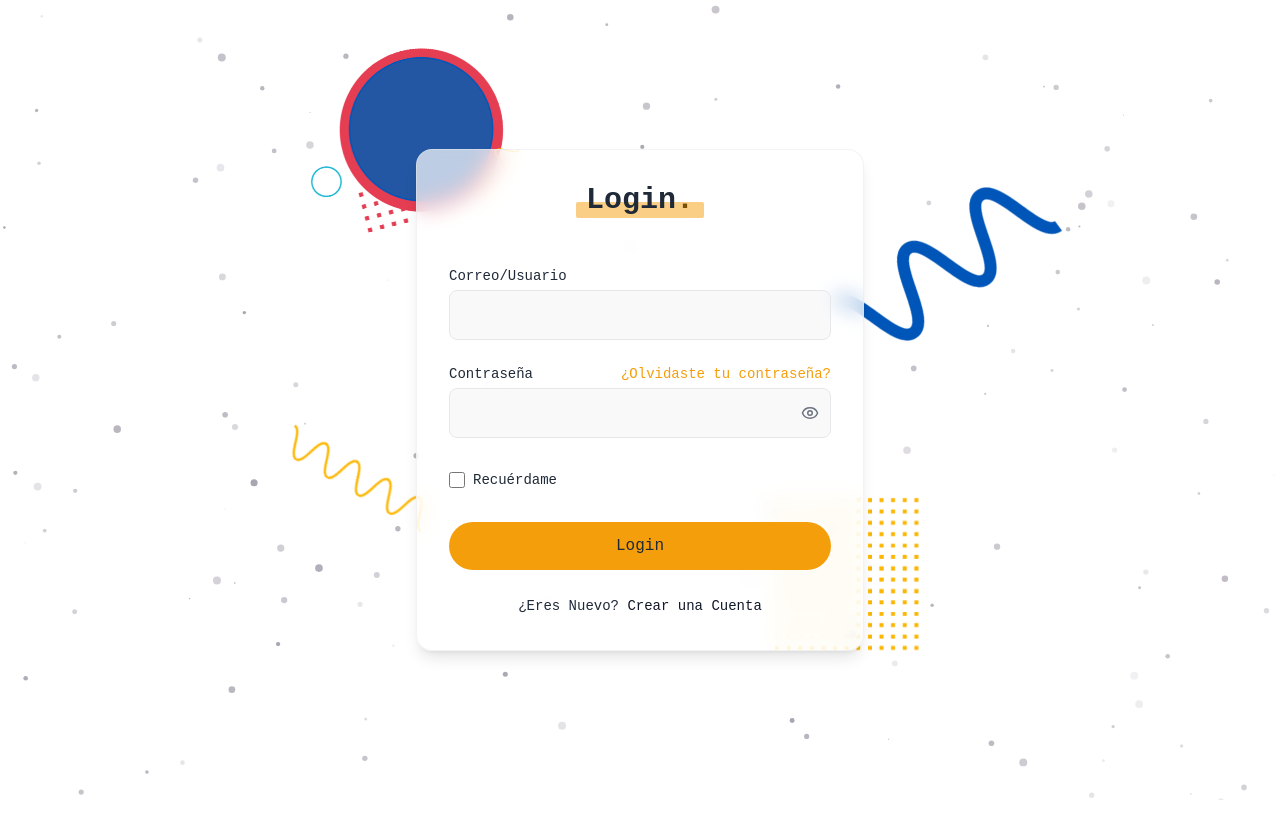
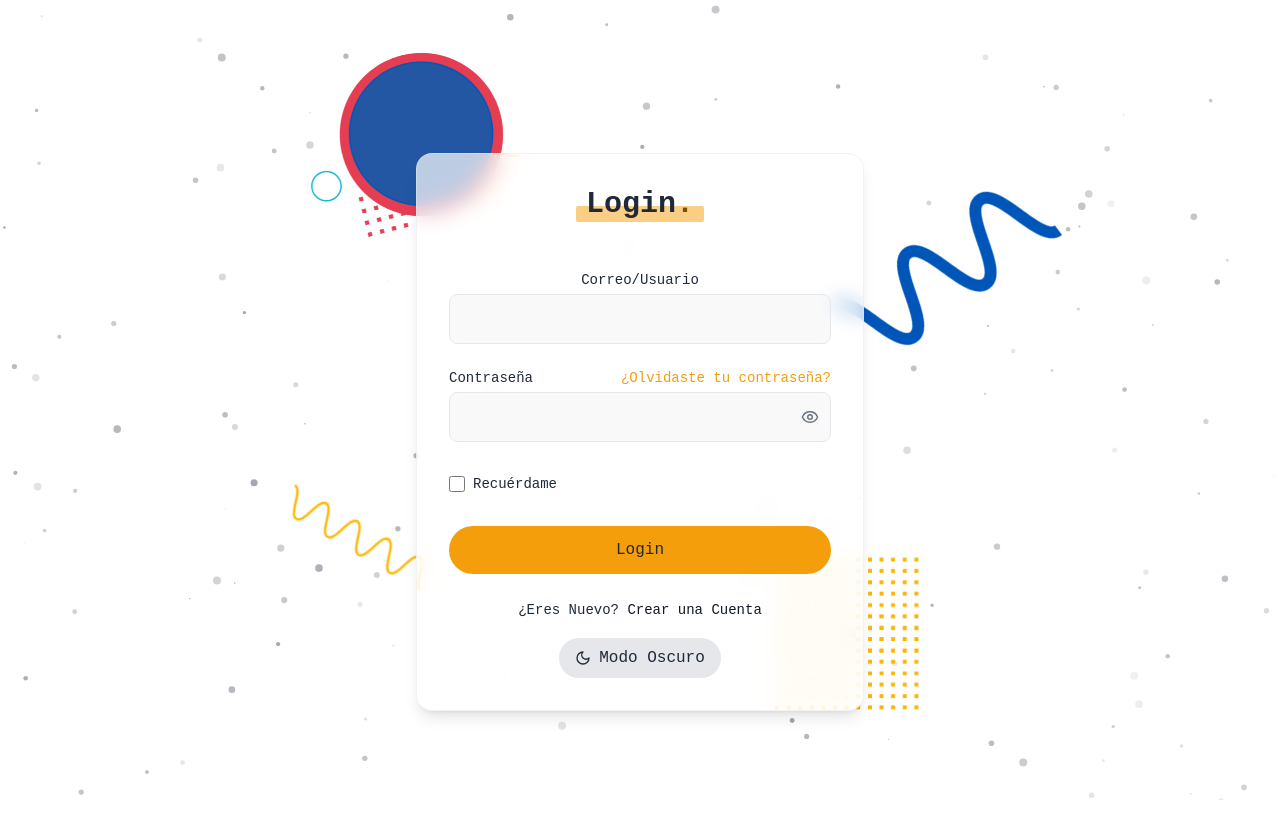
Before and after one commit to mariovital/dragons-treasure, a React (Vite) app in the folder Front/dragons-treasure/: page / in a window 1280 px wide. Shown: the top 838 px of the page. Before the commit the page ends 800 px from the top, so only its background shows below. Built offline with nearby package versions, Linux system fonts and the light colour scheme; a web font is replaced by a local one.

Commit message:
Dark mode button

```diff
--- a/Front/dragons-treasure/src/App.jsx
+++ b/Front/dragons-treasure/src/App.jsx
@@ -1,15 +1,13 @@
 import { BrowserRouter as Router, Routes, Route } from 'react-router-dom';
+import { ThemeProvider } from './contexts/ThemeContext';
 import Login from './pages/Login';
+import './App.css';
 
 function App() {
   return (
-    <Router>
-      <Routes>
-        <Route path="/" element={<Login />} />
-        <Route path="/login" element={<Login />} />
-        {/* Dashboard routes will be added later */}
-      </Routes>
-    </Router>
+    <ThemeProvider>
+      <Login />
+    </ThemeProvider>
   );
 }
 
--- a/Front/dragons-treasure/src/pages/Login.jsx
+++ b/Front/dragons-treasure/src/pages/Login.jsx
@@ -1,6 +1,7 @@
 
 import { useState, useRef, useEffect } from 'react';
-import { Eye, EyeOff } from 'lucide-react';
+import { Eye, EyeOff, Moon, Sun } from 'lucide-react';
+import { useTheme } from '../contexts/ThemeContext';
 
 // Import your images
 import blueCircleImg from '../assets/images/blue_circle.png';
@@ -13,6 +14,7 @@ import ParticlesBackground from '../components/ParticlesBackground';
 import useMousePosition from '../hooks/useMousePosition';
 
 const Login = () => {
+  const { darkMode, toggleDarkMode } = useTheme();
   const [showPassword, setShowPassword] = useState(false);
   const [formData, setFormData] = useState({
     username: '',
@@ -79,7 +81,7 @@ const Login = () => {
   };
 
   return (
-    <div className="min-h-screen flex items-center justify-center bg-white relative overflow-hidden">
+    <div className={`min-h-screen flex items-center justify-center ${darkMode ? 'bg-gray-900 text-white' : 'bg-white text-gray-800'} relative overflow-hidden`}>
       {/* Add the particles background */}
       <ParticlesBackground />
 
@@ -126,11 +128,11 @@ const Login = () => {
         />
 
         {/* Login card */}
-        <div className="glass w-full p-8 z-10 relative">
+        <div className={`${darkMode ? 'bg-gray-800/70 backdrop-blur-md border-gray-700/50' : 'glass'} w-full p-8 z-10 relative`}>
           {/* Updated Login heading with yellow background and black dot */}
           <h1 className="text-3xl font-bold mb-12 text-center relative inline-block w-full">
             <span className="relative z-10">Login</span>
-            <span className="text-black">.</span>
+            <span className={darkMode ? "text-white" : "text-black"}>.</span>
             <span className="absolute bottom-0 left-1/2 transform -translate-x-1/2 bg-primary-yellow h-4 w-32 -z-0 opacity-50 rounded-sm"></span>
           </h1>
 
@@ -144,7 +146,7 @@ const Login = () => {
                 type="text"
                 id="username"
                 name="username"
-                className="input"
+                className={`input ${darkMode ? 'bg-gray-700/50 border-gray-600' : ''}`}
                 value={formData.username}
                 onChange={handleChange}
                 required
@@ -165,7 +167,7 @@ const Login = () => {
                   type={showPassword ? "text" : "password"}
                   id="password"
                   name="password"
-                  className="input pr-10"
+                  className={`input pr-10 ${darkMode ? 'bg-gray-700/50 border-gray-600' : ''}`}
                   value={formData.password}
                   onChange={handleChange}
                   required
@@ -202,11 +204,35 @@ const Login = () => {
             </button>
           </form>
 
-          <div className="text-center">
+          <div className="text-center mb-4">
             <span className="text-sm">¿Eres Nuevo? </span>
-            <a href="#" className="text-sm font-medium text-gray-900 hover:underline">
+            <a href="#" className={`text-sm font-medium ${darkMode ? 'text-white' : 'text-gray-900'} hover:underline`}>
               Crear una Cuenta
             </a>
+          </div>
+
+          {/* Dark Mode Toggle Button */}
+          <div className="flex justify-center mt-4">
+            <button
+              onClick={toggleDarkMode}
+              className={`flex items-center justify-center px-4 py-2 rounded-full transition-colors ${
+                darkMode
+                  ? 'bg-gray-700 text-white hover:bg-gray-600'
+                  : 'bg-gray-200 text-gray-800 hover:bg-gray-300'
+              }`}
+            >
+              {darkMode ? (
+                <>
+                  <Sun size={16} className="mr-2" />
+                  <span>Modo Claro</span>
+                </>
+              ) : (
+                <>
+                  <Moon size={16} className="mr-2" />
+                  <span>Modo Oscuro</span>
+                </>
+              )}
+            </button>
           </div>
         </div>
       </div>
```
